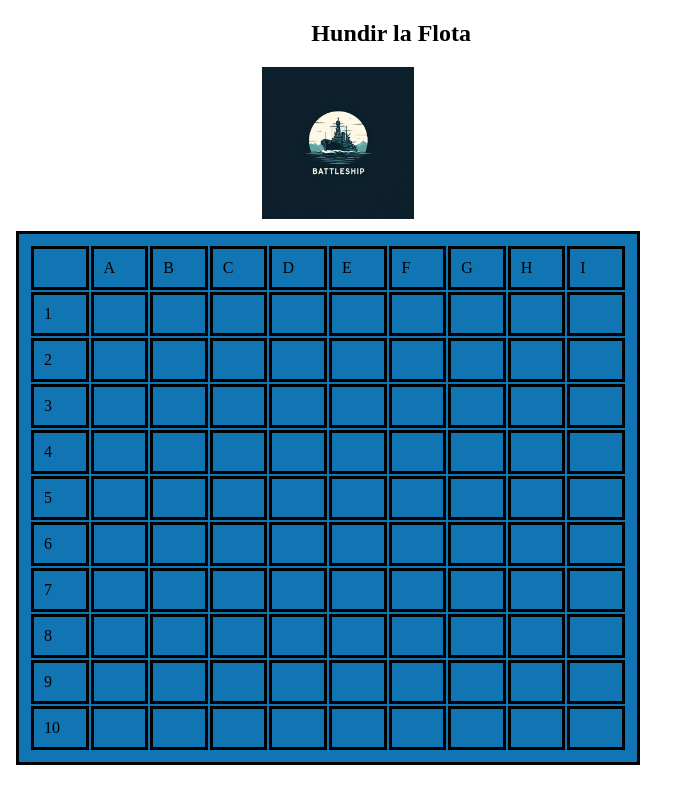
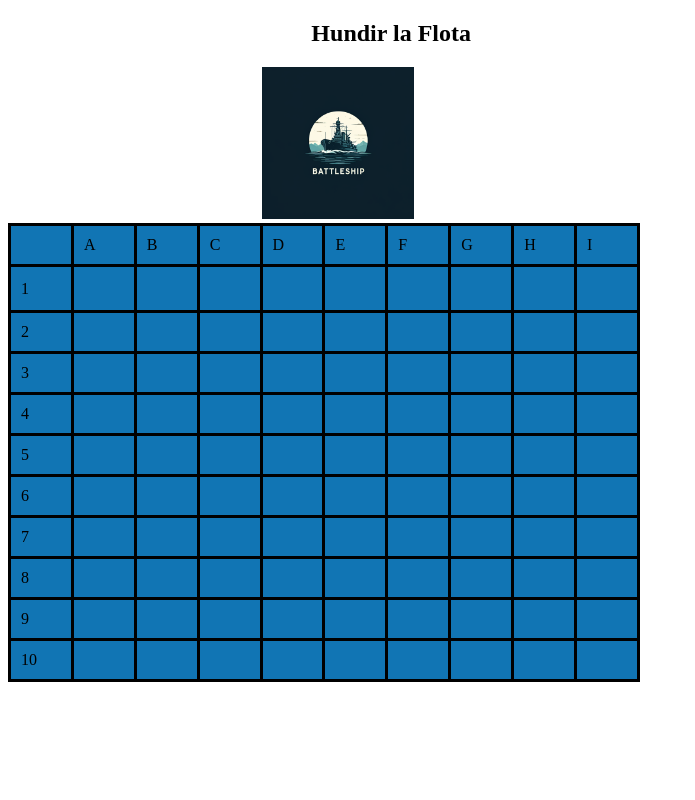
Before and after one commit to Juan-Trujillo20/HundirLaFlota, an Angular app: page / in a window 1280 px wide. Shown: the top 800 px of the page, without its empty margins (0-695 px from the left). Built offline with nearby package versions, Linux system fonts and the light colour scheme.

Commit message:
clase barco creada, inicio de marcar casilla puede servir para realizar disparo

```diff
--- a/src/app/body-component/body-component.component.html
+++ b/src/app/body-component/body-component.component.html
@@ -1,6 +1,6 @@
-<body>
-  <div id="game-table">
+  <div>
     <table class="table">
+      <tbody>
         <tr>
           <td> </td>
           <td>A</td>
@@ -15,8 +15,8 @@
         </tr>
         <tr>
           <td>1</td>
-        <td> </td>
-        <td> </td>
+          <td> <a class="casilla" (click)="disparo('a',1)"><img src="img\casilla_.png"></a> </td>
+          <td> <a class="casilla" (click)="disparo('a',2)"><img src="img\casilla_.png"></a> </td>
           <td> </td>
           <td> </td>
           <td> </td>
@@ -133,6 +133,6 @@
           <td> </td>
           <td> </td>
         </tr>
+      </tbody>
     </table>
   </div>
-</body>
--- a/src/app/body-component/body-component.component.sass
+++ b/src/app/body-component/body-component.component.sass
@@ -1,9 +1,10 @@
-#game-table
-
 .table, th, td
     width: 50%
-    border:3px solid black
+    border: 3px solid black
     background-color: #1175b4
-    border-colapse: collapse
+    border-collapse: collapse
     table-layout: fixed
     padding: 10px
+
+img
+    width: 90%
--- a/src/app/body-component/body-component.component.ts
+++ b/src/app/body-component/body-component.component.ts
@@ -1,4 +1,5 @@
 import { Component } from '@angular/core';
+import { Barco } from '../../models/Barco';
 
 @Component({
   selector: 'app-body-component',
@@ -9,4 +10,17 @@ import { Component } from '@angular/core';
 })
 export class BodyComponentComponent {
 
+  barcos = new Array<Barco>();
+constructor(){
+  this.barcos = [
+    {tamano:3, tocado:0, hundido:false, coordenada:[]},
+    {tamano:2, tocado:0, hundido:false, coordenada:[]},
+    {tamano:1, tocado:0, hundido:false, coordenada:[]},
+  ]
 }
+
+disparo( i:string, j:number) {
+  console.log(i + " " + j)
+}
+
+}
--- /dev/null
+++ b/src/models/Barco.ts
@@ -0,0 +1,16 @@
+export class Barco{
+    tamano: number;
+    tocado: number;
+    hundido: boolean;
+    coordenada: [];
+
+    constructor(tamano: number,
+        tocado: number,
+        hundido: boolean,
+        coordenada: []){
+            this.tamano = tamano;
+            this.tocado = tocado;
+            this.hundido = hundido;
+            this.coordenada = coordenada;
+        }
+}
```
Also changed, not shown: public/img/casilla.png (added), public/img/casilla_.png (added). Lines whose indentation alone changed are shown as unchanged.
